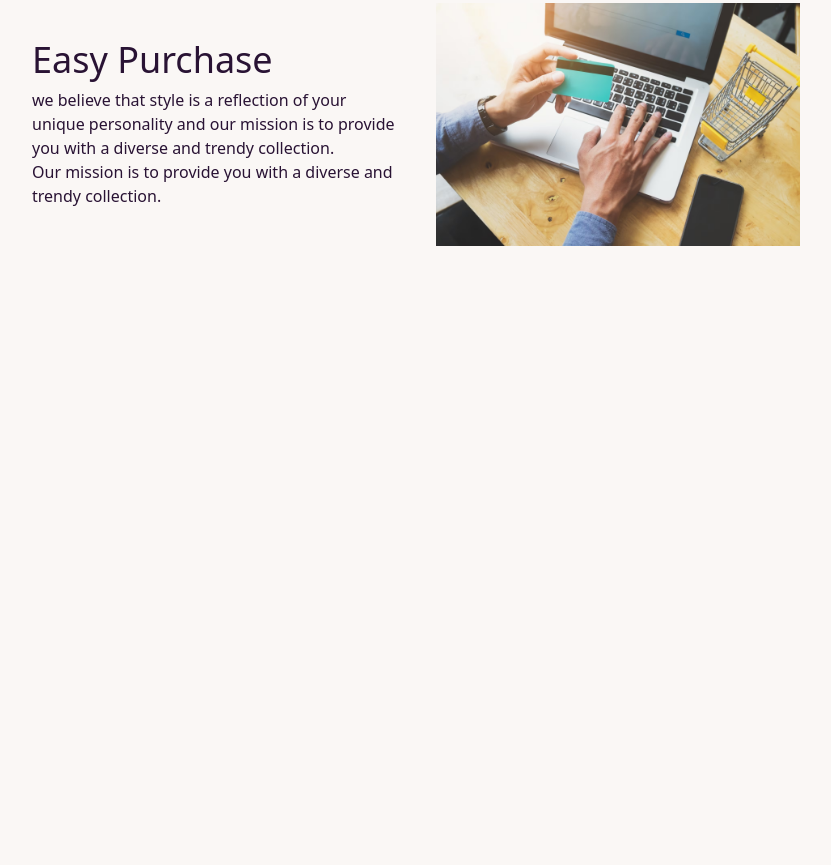
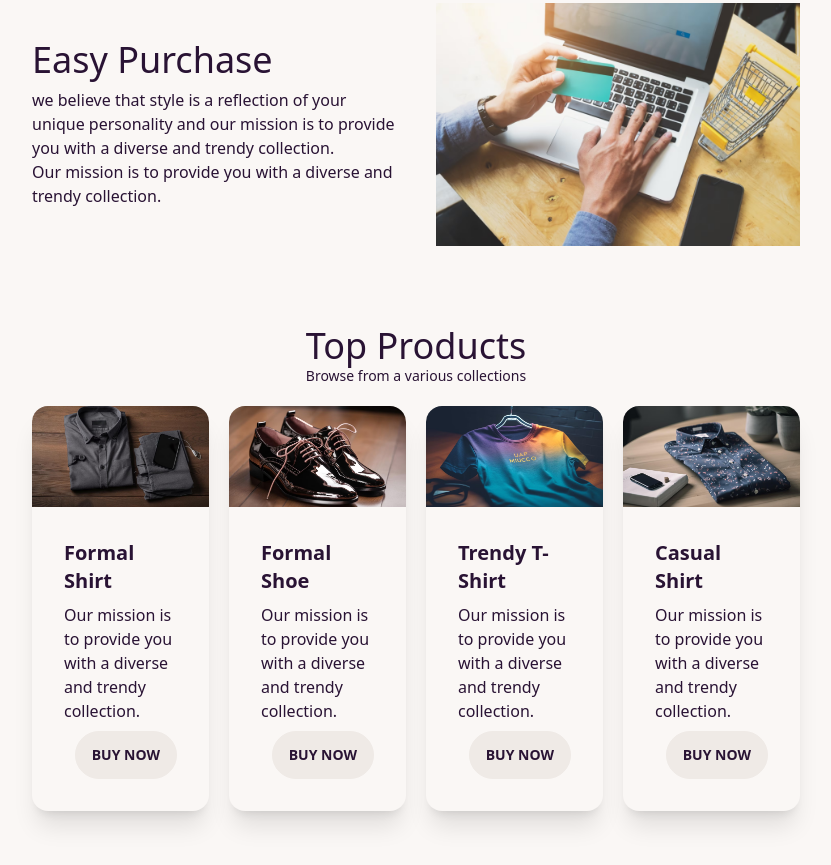
Before and after one commit to Taanveer22/daisy-man, a plain HTML site: page index.html in a window 1280 px wide. Shown: the part 1365-2230 px from the top of the page, without its empty margins (224-1055 px from the left). Before the commit the page ends 1671 px from the top, so only its background shows below. Drawn offline with nearby package versions, Linux system fonts and the light colour scheme.

Commit message:
alhamdulliah products section complete

```diff
--- a/index.html
+++ b/index.html
@@ -15,7 +15,7 @@
 
   <body>
     <header>
-      <!-- navbar section -->
+<!-- navbar section -->
 
       <div class="navbar bg-base-100">
         <div class="flex-1">
@@ -78,7 +78,7 @@
         </div>
       </div>
 
-      <!-- banner section -->
+<!-- banner section -->
 
       <div
         class="hero min-h-[calc(100vh-66px)]"
@@ -101,7 +101,7 @@
     </header>
 
     <main>
-      <!--collections section  -->
+<!--collections section  -->
 
       <section
         class="max-w-screen-lg mx-auto px-8 md:px-16 lg:px-32 py-5 my-10"
@@ -159,7 +159,7 @@
         </div>
       </section>
 
-      <!-- featured section -->
+<!-- featured section -->
 
       <section
         class="max-w-screen-lg mx-auto px-8 md:px-16 lg:px-32 py-5 my-10"
@@ -184,6 +184,71 @@
         </div>
       </section>
 
+<!-- products section -->
+
+      <section class="max-w-screen-lg mx-auto px-8 md:px-16 lg:px-32 py-5 my-10">
+
+
+          <div class="text-center pb-5">
+            <h1 class="text-2xl md:text-4xl">Top Products</h1>
+            <p class="text-sm">Browse from a various collections</p>
+          </div>
+
+          <div class="grid grid-cols-2 md:grid-cols-3 lg:grid-cols-4 gap-5">
+
+            <div class="card bg-base-100 shadow-xl">
+              <figure><img src="images/formal-shirt.avif" alt="" /></figure>
+              <div class="card-body">
+                <h2 class="card-title">Formal Shirt</h2>
+                <p>Our mission is to provide you with a diverse and trendy collection.</p>
+                <div class="card-actions justify-end">
+                  <button class="btn">Buy Now</button>
+                </div>
+              </div>
+            </div>
+
+            <div class="card bg-base-100 shadow-xl">
+              <figure><img src="images/formal-shoe.avif" alt="" /></figure>
+              <div class="card-body">
+                <h2 class="card-title">Formal Shoe</h2>
+                <p>Our mission is to provide you with a diverse and trendy collection.</p>
+                <div class="card-actions justify-end">
+                  <button class="btn">Buy Now</button>
+                </div>
+              </div>
+            </div>
+
+            <div class="card bg-base-100 shadow-xl">
+              <figure><img src="images/trendy-tshirt.avif" alt="" /></figure>
+              <div class="card-body">
+                <h2 class="card-title">Trendy T-Shirt</h2>
+                <p>Our mission is to provide you with a diverse and trendy collection.</p>
+                <div class="card-actions justify-end">
+                  <button class="btn">Buy Now</button>
+                </div>
+              </div>
+            </div>
+
+            <div class="card bg-base-100 shadow-xl">
+              <figure><img src="images/casual-shirt.avif" alt="" /></figure>
+              <div class="card-body">
+                <h2 class="card-title">Casual Shirt</h2>
+                <p>Our mission is to provide you with a diverse and trendy collection.</p>
+                <div class="card-actions justify-end">
+                  <button class="btn">Buy Now</button>
+                </div>
+              </div>
+            </div>
+
+
+          </div>
+
+
+
+
+
+      </section>
+
 
     </main>
 
```
Also changed, not shown: images/casual-shirt.avif (renamed from images/elegant-businessman-shirt-wooden-desk-stack-generated-by-ai_188544-34678.avif), images/formal-shirt.avif (renamed from images/elegant-businessman-attire-hangs-modern-closet-generated-by-ai_188544-15312.avif), images/formal-shoe.avif (renamed from images/shiny-black-leather-shoes-exude-modern-luxury-generated-by-ai_188544-36154.avif), images/trendy-tshirt.avif (renamed from images/blue-yellow-t-shirt-wooden-hanger-generated-by-ai_188544-42185.avif), tailwind.config.js (renamed from images/tailwind.config.js), 1 other file.
